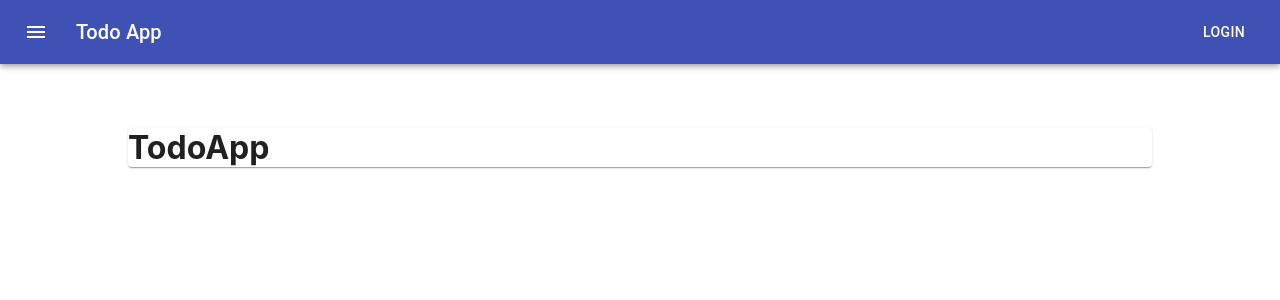
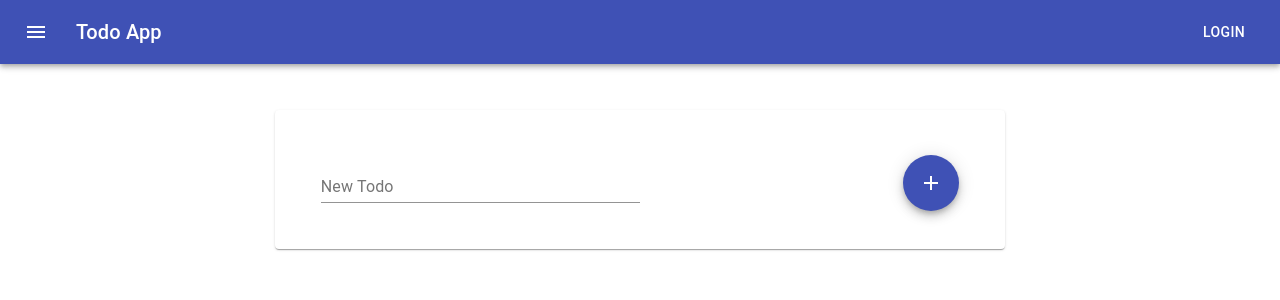
Before and after one commit to Arghun-dev/Todo-App-React-Hooks-, a React (Create React App) app in the folder todoapp/: page / in a window 1280 px wide. Shown: the top 300 px of the page. Built offline with nearby package versions, Linux system fonts and the light colour scheme.

Commit message:
Created TodoForm and some Styling of TodoApp

```diff
--- a/todoapp/src/TodoApp.js
+++ b/todoapp/src/TodoApp.js
@@ -2,21 +2,25 @@ import React from 'react';
 import {withStyles} from '@material-ui/styles';
 import Paper from '@material-ui/core/Paper';
 import TodoForm from './TodoForm';
+import Container from '@material-ui/core/Container';
 
 const styles = {
     root: {
         marginLeft: '10%',
         marginRight: '10%',
-        marginTop: '5%'
+        marginTop: '5%',
+        padding: '5%'
     }
 }
 
 function TodoApp(props) {
     const {classes} = props
     return (
-        <Paper className={classes.root}>
-            <TodoForm />
-        </Paper>
+        <Container maxWidth='md'>
+            <Paper className={classes.root}>
+                <TodoForm />
+            </Paper>
+        </Container>
     )
 }
 
--- a/todoapp/src/TodoForm.js
+++ b/todoapp/src/TodoForm.js
@@ -1,9 +1,33 @@
 import React from 'react';
+import {withStyles} from '@material-ui/styles';
+import Fab from '@material-ui/core/Fab';
+import AddIcon from '@material-ui/icons/Add';
+import TextField from '@material-ui/core/TextField';
 
-function TodoForm() {
+const styles = {
+    addIcon: {
+        float: 'right'
+    },
+
+    textField: {
+        width: '50%'
+    }
+}
+
+function TodoForm(props) {
+    const {classes} = props
     return(
-        <h1>TodoApp</h1>
+        <form noValidate autoComplete="off">
+            <TextField
+                id="standard-basic"
+                label="New Todo"
+                className={classes.textField}
+            />
+            <Fab color="primary" aria-label="add" className={classes.addIcon}>
+                <AddIcon />
+            </Fab>
+        </form>
     )
 }
 
-export default TodoForm;
+export default withStyles(styles)(TodoForm);
```
